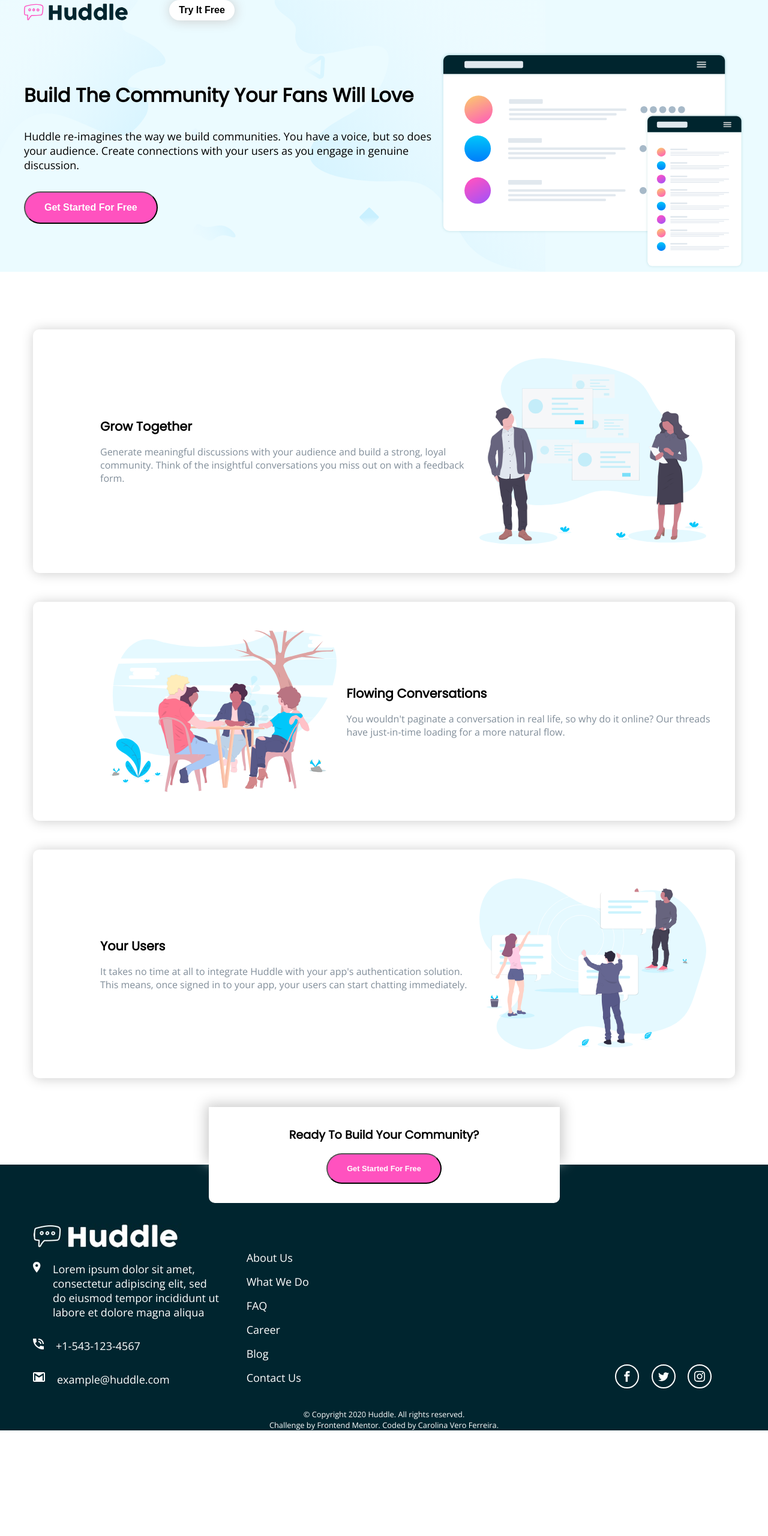
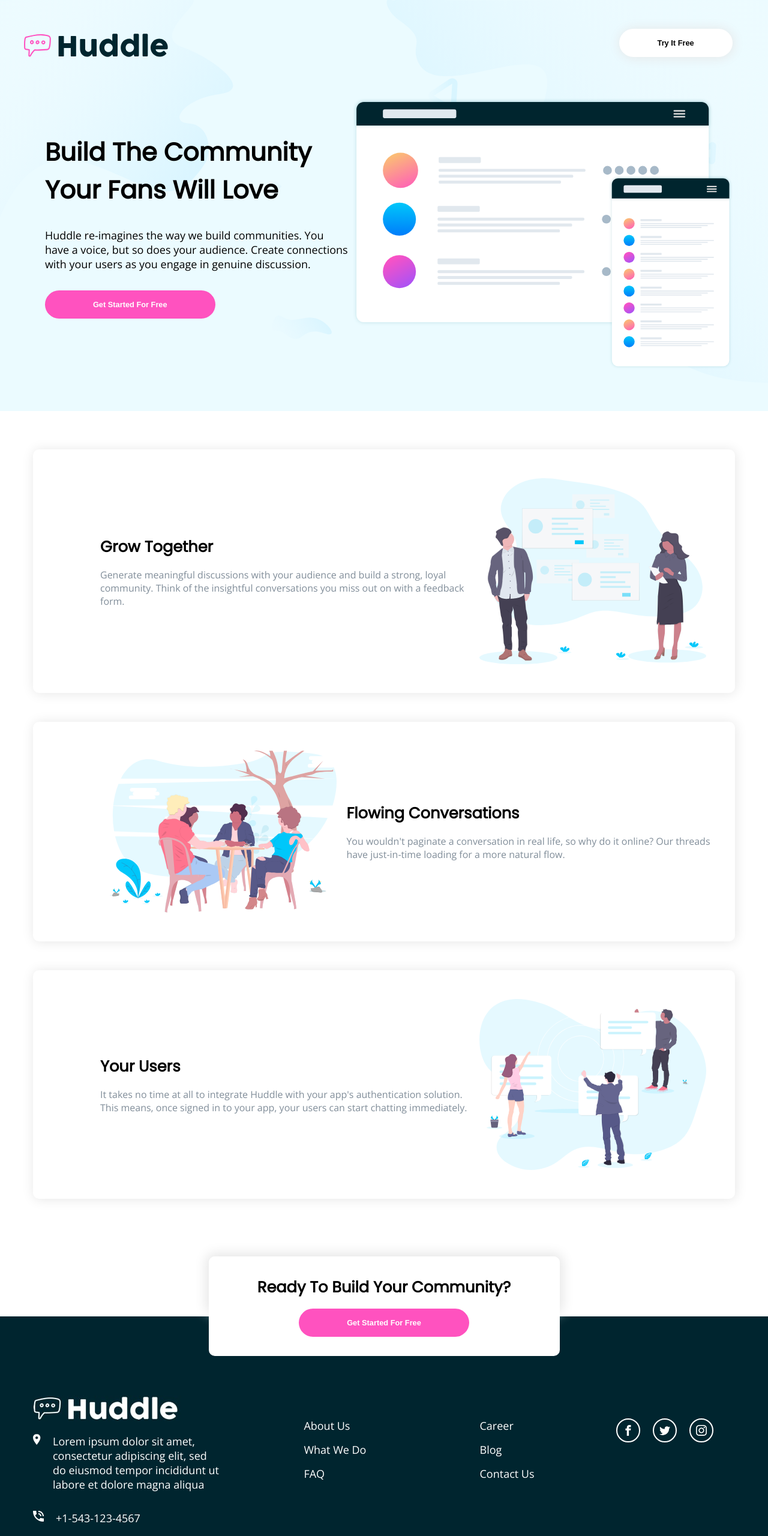
Before and after one commit to carolinavero/huddle-landing-page, a plain HTML site: page index.html in a window 1280 px wide. Shown: the top 2560 px of the page at 60% size. Before the commit the page ends 2384 px from the top, so only its background shows below. Drawn offline with nearby package versions, Linux system fonts and the light colour scheme.

Commit message:
update css mobile and desktop

```diff
--- a/index.html
+++ b/index.html
@@ -31,7 +31,7 @@
         <div class="row">
           <div class="main-block">
 
-            <div>
+            <div class="col-5">
               <h1>
                 Build The Community Your Fans Will Love
               </h1>
@@ -42,7 +42,7 @@
 
             </div>
 
-            <div>
+            <div class="col-7">
               <img src="images/illustration-mockups.svg" alt="Mockups">
             </div>
 
@@ -103,7 +103,7 @@
 
 
   <footer >
-    <div class="container">
+    <div class="container footer-block">
 
       <div class="info">
 
@@ -130,15 +130,28 @@
 
     </div>
 
+
+    <div class="menus">
       <div class="menu">
-      <ul >
+        <ul>
+
           <li><a href="#">About Us</a></li>
           <li><a href="#">What We Do</a></li>
           <li><a href="#">FAQ</a></li>
+
+        </ul>
+      </div>
+
+      <div class="menu-1">
+        <ul>
+
           <li><a href="#">Career</a></li>
           <li><a href="#">Blog</a></li>
           <li><a href="#">Contact Us</a></li>
+
         </ul>
+      </div>
+
     </div>
 
     <div class="social-network">
@@ -190,6 +203,10 @@
       </ul>
     </div>
 
+
+    </div>
+
+    <div class="container">
       <div class="copyright">
         <p>&copy; Copyright 2020 Huddle. All rights reserved.</p>
 
@@ -199,11 +216,7 @@
         </p>
       </div>
 
-
-
-
     </div>
-
 
   </footer>
 </body>
--- a/style.css
+++ b/style.css
@@ -1,15 +1,6 @@
 /*
 - Mobile: 375px
 - Desktop: 1440px
-
-## Icons
-
-For the social icons, you can use a font icon library. Some suggestions can be found below:
-
-- [Font Awesome](https://fontawesome.com/)
-- [IcoMoon](https://icomoon.io/)
-- [Ionicons](https://ionicons.com/)
-
 */
 @import url('https://fonts.googleapis.com/css?family=Open+Sans:400,700|Poppins&display=swap');
 
@@ -25,7 +16,7 @@ For the social icons, you can use a font icon library. Some suggestions can be f
     --veryPaleCyan: hsl(193, 100%, 96%);
     --veryDarkCyan: hsl(192, 100%, 9%);
     --grayishBlue: hsl(208, 11%, 55%);
-    --box-shadow: 1px 1px 20px #ccc;
+    --box-shadow: 1px 1px 20px #e6e6e6;
 }
 
 body {
@@ -60,6 +51,12 @@ img {
 button {
     border-radius: 50px;
     font-weight: 700;
+    outline: none;
+    opacity: 1;
+    cursor: pointer;
+}
+button:hover {
+    opacity: .8;
 }
 h1 {
     font-size: 2rem;
@@ -75,12 +72,13 @@ h1, h2, h3 {
     color: #fff;
     font-size: 1rem;
     padding: 1rem 2rem;
+    border: none;
 }
 .btn-secondary {
     background-color: #fff;
     color: #000;
     font-size: 1rem;
-    padding: .5rem 1rem;
+    padding: .5rem 2rem;
     float: right;
     border: none;
     box-shadow: var(--box-shadow);
@@ -91,22 +89,25 @@ h1, h2, h3 {
     background-color: var(--veryPaleCyan);
     background-repeat: no-repeat;
     background-size: contain;
+    padding: 3rem 0;
 }
 .main p {
     margin: 2rem 0;
 }
 .main-block {
     text-align: center;
+    padding: 1rem;
 }
 .main-block .btn-primary {
    margin-bottom: 2rem;
 }
 header {
     margin-bottom: 3rem;
+    width: 100%;
 }
 .features-block {
     text-align: center;
-    padding-top: 3rem;
+    padding-top: 1rem;
 }
 .features-block h2 {
     padding: 2rem 0 1rem 0;
@@ -160,8 +161,9 @@ header {
     height: 55%;
     top: 0;
     left:0;
-    box-shadow: 0px 0px 20px 5px #ccc;
+    box-shadow: 0px 0px 20px 5px #e6e6e6;
     z-index: -1;
+    border-radius: 10px;
 }
 
 .cta .btn-primary {
@@ -170,6 +172,7 @@ header {
 footer {
     background-color: #00252f;
     color: #fff;
+    padding: 3rem 0;
 }
 footer a {
     color: #fff;
@@ -198,9 +201,8 @@ footer ul li {
     width: 80%;
     display: inline-block;
 }
-footer .menu {
-    padding: 2rem  0;
-
+footer .menus {
+    padding: 2rem 0;
 }
 footer .copyright {
     text-align: center;
@@ -242,8 +244,20 @@ footer .copyright {
         width: 100%;
         max-width: 1200px;
     }
+    h1 {
+        font-size: 2.6rem;
+    }
+    .btn-primary {
+        padding: 1rem 5rem;
+        font-size: .8rem;
+    }
+    .btn-secondary {
+        padding: 1rem 4rem;
+        font-size: .8rem;
+    }
     .main {
         background-image: url(images/bg-hero-desktop.svg);
+        padding: 3rem 0;
     }
     .main-block {
         text-align: left;
@@ -251,11 +265,22 @@ footer .copyright {
         justify-content: space-around;
         align-items: center;
     }
+    .main-block {
+        padding-left: 2rem;
+    }
+    .col-5 {
+        width: 44%;
+    }
+    .col-7 {
+        width: 55%;
+    }
     .features-block {
         text-align: left;
+        margin-bottom: 6rem;
     }
     .features-block h2 {
         padding-top: 0;
+        font-size: 1.6rem;
     }
     .feature {
         display: flex;
@@ -275,22 +300,32 @@ footer .copyright {
         margin: 0 auto;
         flex-direction: column;
     }
+    .cta h2 {
+        font-size: 1.6rem;
+    }
     .info {
         width: 30%;
         display: inline-block;
     }
-    .menu {
+    .menus {
         width: 49%;
-        display: inline-block;
+        display: flex;
+        justify-content: space-around;
     }
     .social-network {
         width: 20%;
         display: inline-block;
     }
     footer {
-        padding-top: 2rem;
+        padding-top: 4rem;
     }
-    .copyright {
+    footer .copyright {
         text-align: right;
+        padding: 2rem 0;
+    }
+    .footer-block {
+        display: flex;
+        align-items: flex-start;
+        justify-content: space-between;
     }
 }
```
Lines whose indentation alone changed are shown as unchanged.
